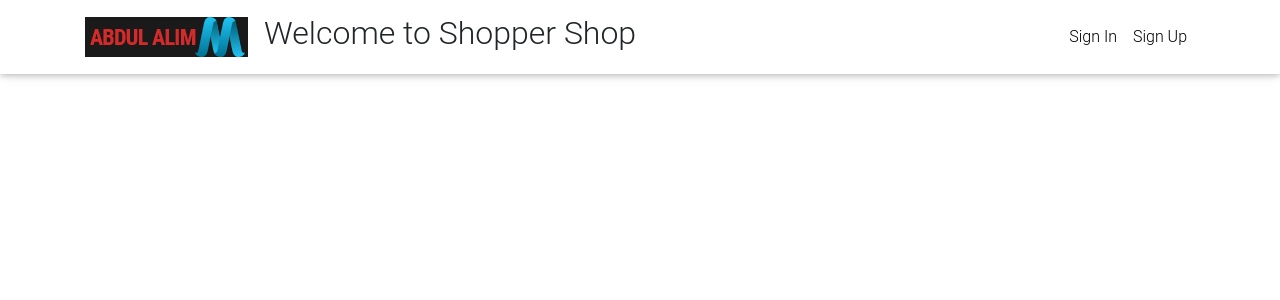
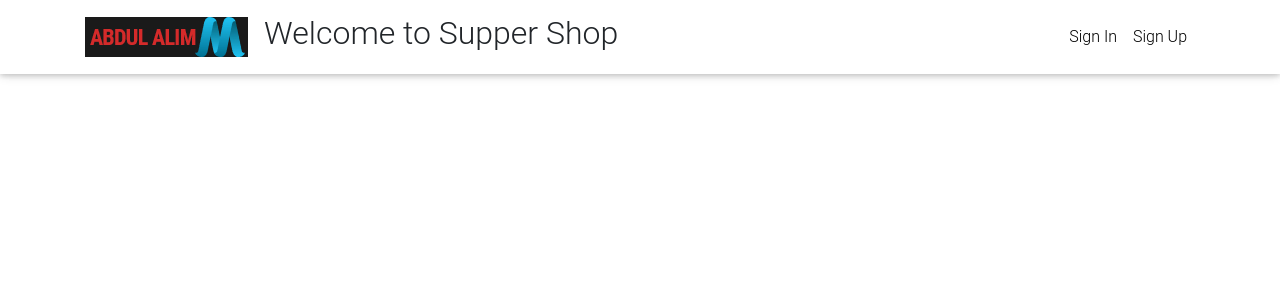
Before and after one commit to md-abdul-alim/Super-Shop-Management, a Django app: page /request-refund/ in a window 1280 px wide. Shown: the top 300 px of the page. Run offline with Django 3.2, Linux system fonts and the light colour scheme; some libraries are stand-ins or nearby versions; some web fonts are replaced.

Commit message:
Shopper to Supper

```diff
--- a/templates/admin/login.html
+++ b/templates/admin/login.html
@@ -2,7 +2,7 @@
 {% load static %}
 
 {% block branding %}
-<h1 style="padding-bottom: 12px;">Shopper Shop Admin Panel</h1>
+<h1 style="padding-bottom: 12px;">Supper Shop Admin Panel</h1>
 <h2 id="head" style="margin: -8px 0 8px 21px">
     <img src="{% static 'img/logo.jpg' %}"  alt="">  <!-- width="150" height="45" -->
 </h2>
--- a/templates/navbar.html
+++ b/templates/navbar.html
@@ -8,7 +8,7 @@
       <a class="navbar-brand waves-effect" href="{% url 'ecommerce:home' %}">
         <img src="{% static 'img/logo.jpg' %}">
       </a>
-      <h2>Welcome to Shopper Shop</h2>
+      <h2>Welcome to Supper Shop</h2>
 
       <!-- Collapse -->
       <button class="navbar-toggler" type="button" data-toggle="collapse" data-target="#navbarSupportedContent"
```
Also changed, not shown: db.sqlite3.
